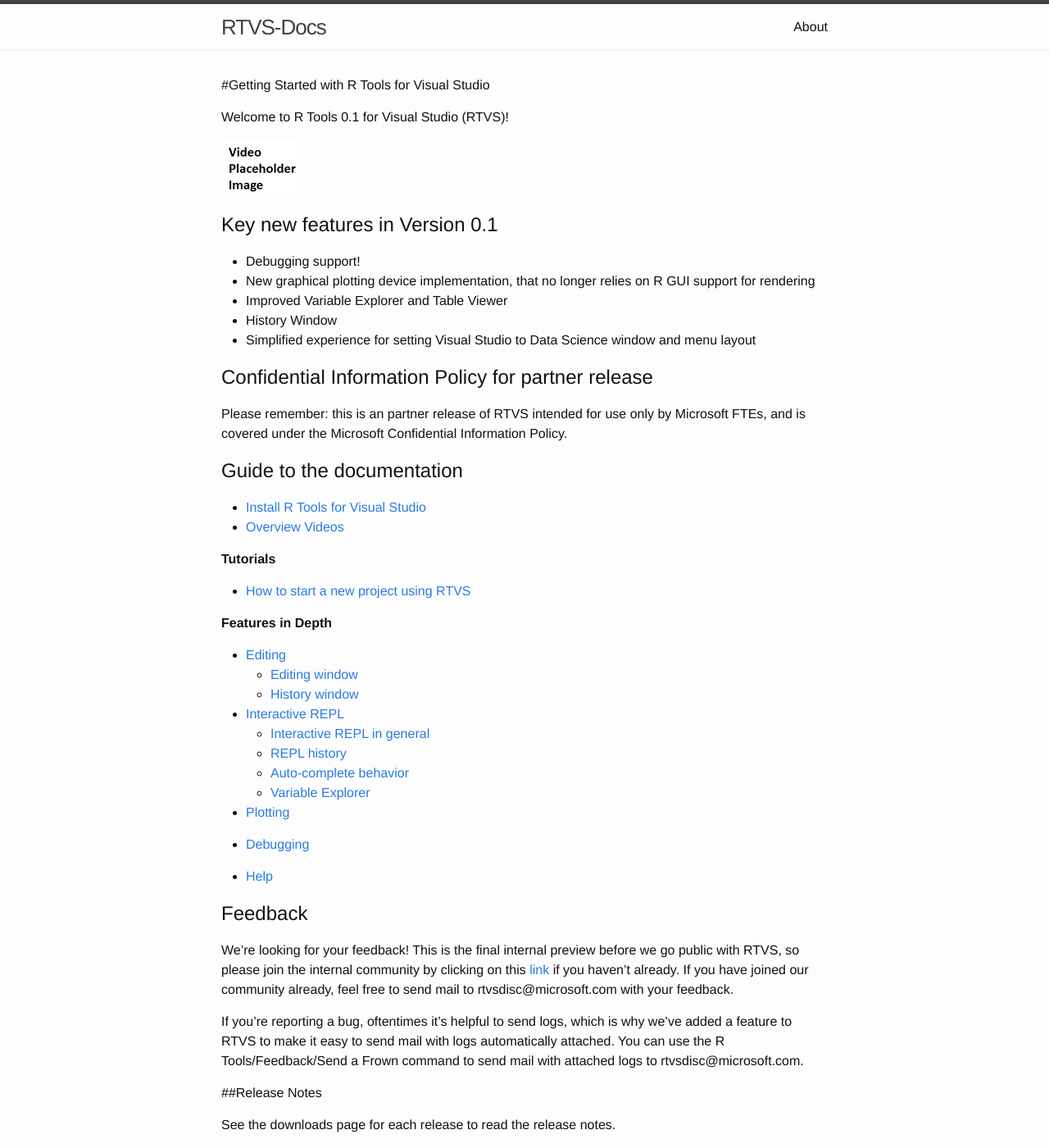
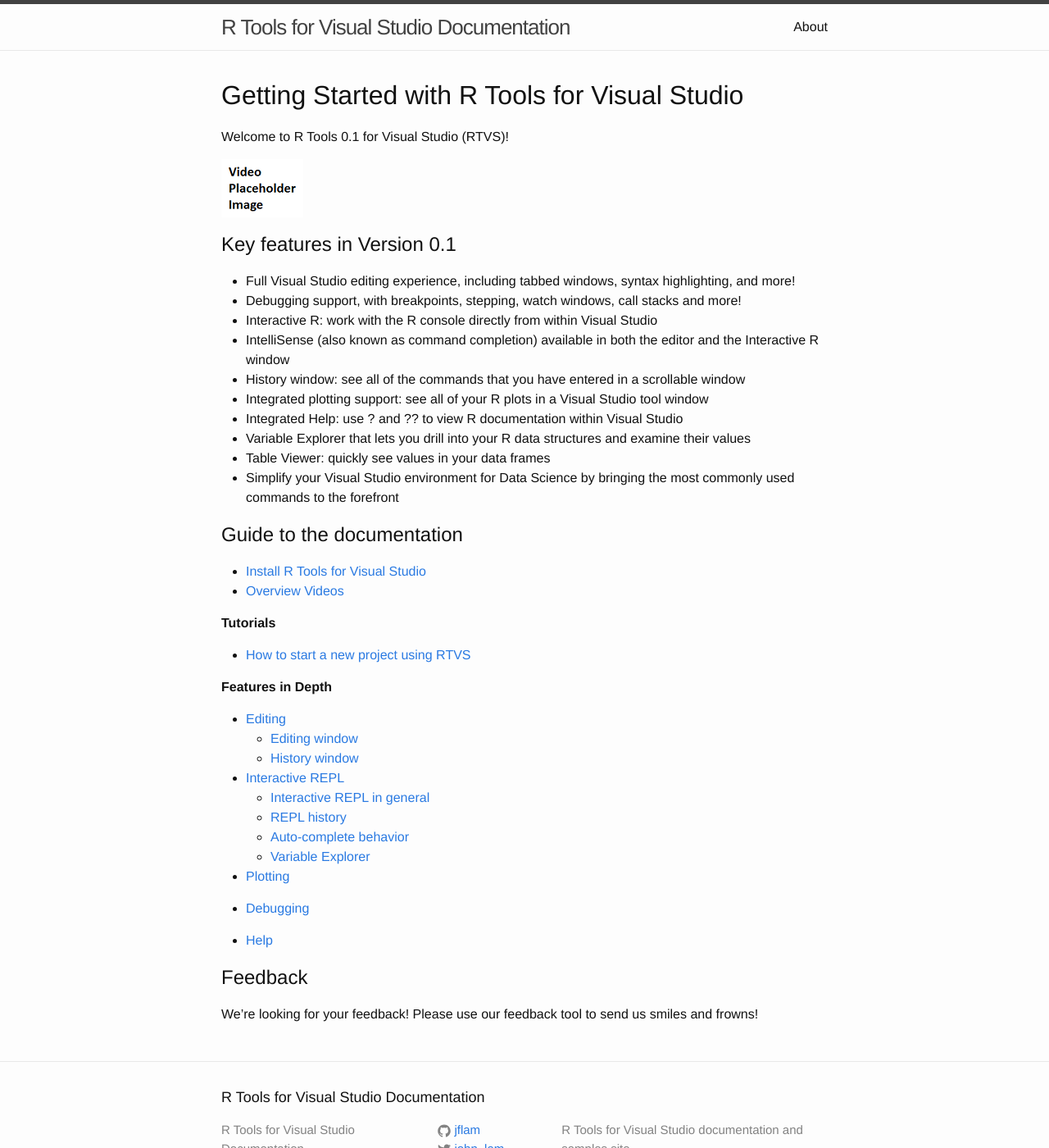
Before and after one commit to microsoft/RTVS-docs, a Jekyll site: the page built from index.md, in a window 1280 px wide and 1400 px high. Shown: the whole window at 82% size. Built offline with Jekyll 4.4.1, drawn with Linux system fonts in a browser that asks for light colours; some of the changed text lies outside the part shown.

Commit message:
Fixing URIs from index page and retitling the site

```diff
--- a/_config.yml
+++ b/_config.yml
@@ -6,10 +6,10 @@
 # 'jekyll serve'. If you change this file, please restart the server process.
 
 # Site settings
-title: RTVS-Docs
+title: R Tools for Visual Studio Documentation
 email: jflam@microsoft.com
 description: > # this means to ignore newlines until "baseurl:"
-    RTVS documentation and samples site
+    R Tools for Visual Studio documentation and samples site
 baseurl: "/RTVS-docs" # the subpath of your site, e.g. /blog
 url: "https://microsoft.github.io" # the base hostname & protocol for your site
 twitter_username: john_lam
--- a/index.md
+++ b/index.md
@@ -1,55 +1,51 @@
 ---
 layout: default
 ---
-#Getting Started with R Tools for Visual Studio
+# Getting Started with R Tools for Visual Studio
 
 Welcome to R Tools 0.1 for Visual Studio (RTVS)!
 
 [![R Tools for Visual Studio](./media/video-placeholder-image.png)](https://channel9.msdn.com/events/Visual-Studio/?TBD?)
 
-## Key new features in Version 0.1
-* Debugging support!
-* New graphical plotting device implementation, that no longer relies on R GUI support for rendering
-* Improved Variable Explorer and Table Viewer
-* History Window
-* Simplified experience for setting Visual Studio to Data Science window and menu layout
+## Key features in Version 0.1
 
-## Confidential Information Policy for partner release
-Please remember: this is an partner release of RTVS intended for use only by Microsoft FTEs, and is covered under the Microsoft Confidential Information Policy.
-
+* Full Visual Studio editing experience, including tabbed windows, syntax highlighting, and more!
+* Debugging support, with breakpoints, stepping, watch windows, call stacks and more!
+* Interactive R: work with the R console directly from within Visual Studio
+* IntelliSense (also known as command completion) available in both the editor and the Interactive R window
+* History window: see all of the commands that you have entered in a scrollable window
+* Integrated plotting support: see all of your R plots in a Visual Studio tool window
+* Integrated Help: use ? and ?? to view R documentation within Visual Studio
+* Variable Explorer that lets you drill into your R data structures and examine their values
+* Table Viewer: quickly see values in your data frames
+* Simplify your Visual Studio environment for Data Science by bringing the most commonly used commands to the forefront
 
 ## Guide to the documentation
 
-* [Install R Tools for Visual Studio](Installation.md)
-* [Overview Videos](Videos.md)
+* [Install R Tools for Visual Studio](Installation.html)
+* [Overview Videos](Videos.html)
 
 **Tutorials**
 
-* [How to start a new project using RTVS](start-project.md)
+* [How to start a new project using RTVS](start-project.html)
 
 **Features in Depth**
 
-* [Editing](editing.md)
-	* [Editing window](editing.md#editing-window)
-	* [History window](editing.md#history-window)
-* [Interactive REPL](interactive-repl.md)
-	* [Interactive REPL in general](interactive-repl.md#repl-general)
-	* [REPL history](Interactive-repl.md#repl-history)
-	* [Auto-complete behavior](Interactive-repl.md#auto-complete)
-	* [Variable Explorer](Interactive-repl.md#variable-explorer)
+* [Editing](editing.html)
+	* [Editing window](editing.html#editing-window)
+	* [History window](editing.html#history-window)
+* [Interactive REPL](interactive-repl.html)
+	* [Interactive REPL in general](interactive-repl.html#repl-general)
+	* [REPL history](Interactive-repl.html#repl-history)
+	* [Auto-complete behavior](Interactive-repl.html#auto-complete)
+	* [Variable Explorer](Interactive-repl.html#variable-explorer)
 
-* [Plotting](Plotting.md)
+* [Plotting](Plotting.html)
 
-* [Debugging](Debugging.md)
+* [Debugging](Debugging.html)
 
-* [Help](Help.md)
+* [Help](Help.html)
 
 
 ## Feedback
-We’re looking for your feedback! This is the final internal preview before we go public with RTVS, so please join the internal community by clicking on this [link](TBD) if you haven’t already. If you have joined our community already, feel free to send mail to rtvsdisc@microsoft.com with your feedback.
-
-If you’re reporting a bug, oftentimes it’s helpful to send logs, which is why we’ve added a feature to RTVS to make it easy to send mail with logs automatically attached. You can use the R Tools/Feedback/Send a Frown command to send mail with attached logs to rtvsdisc@microsoft.com.
-
-##Release Notes
-
-See the downloads page for each release to read the release notes.
+We’re looking for your feedback! Please use our feedback tool to send us smiles and frowns!
```
